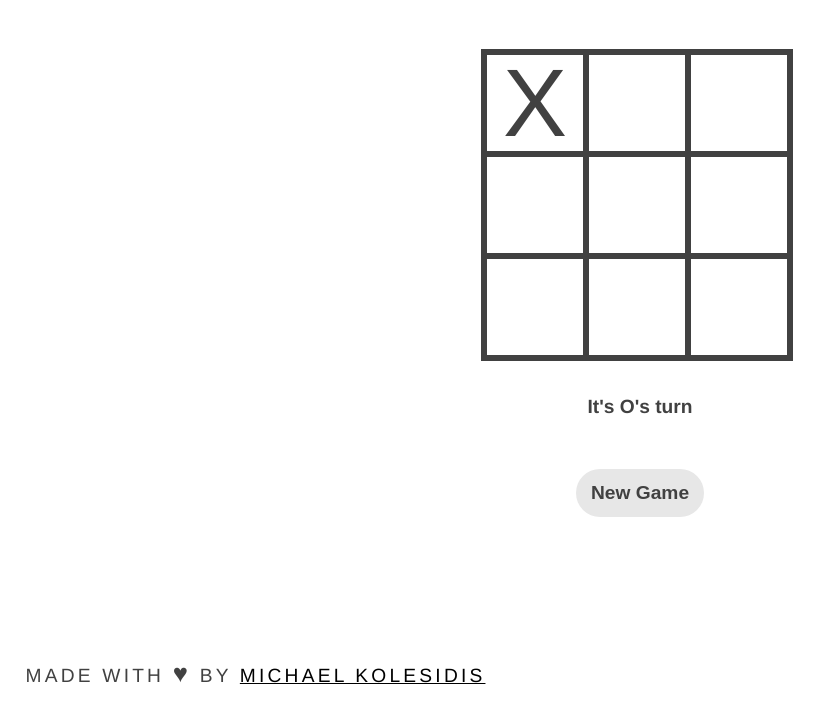
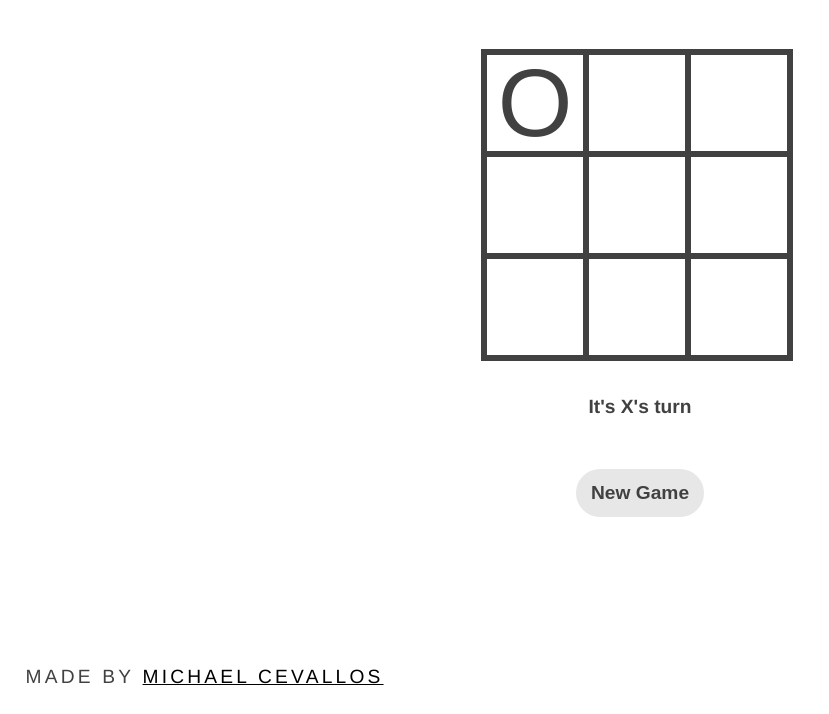
Before and after one commit to cop4808-spring-2023-fullstack-web/hw3-tic-tac-toe-js-mcevallos2020, a plain HTML site: page index.html in a window 1280 px wide. Both pictures are taken after a click on the element 535 px from the left and 188 px from the top of the page. Shown: the part 86-800 px from the top of the page, without its empty margins (0-829 px from the left). Drawn offline with Linux system fonts and the light colour scheme; files whose address does not match are found by name.

Commit message:
commit 2/11/2023 4:10 PM

```diff
--- a/index.html
+++ b/index.html
@@ -25,9 +25,9 @@
     <button class="restart">New Game</button>
 
     <footer>
-      <p>MADE WITH <span id="heart">♥</span> BY
-        <a href="https://github.com/michaelkolesidis/tic-tac-toe" target="_blank">
-        MICHAEL KOLESIDIS</a>
+      <p>MADE BY
+        <a href="https://github.com/cop4808-spring-2023-fullstack-web/hw3-tic-tac-toe-js-mcevallos2020" target="_blank">
+        MICHAEL CEVALLOS</a>
       </p>
     </footer>
 
--- a/scripts/tic-tac-toe.js
+++ b/script/tic-tac-toe.js
@@ -1,7 +1,8 @@
 const statusDisplay = document.querySelector('.status');
 
 let gameActive = true;
-let currentPlayer = "X";
+let players = ["X", "O"];
+let currentPlayer = players[Math.round(Math.random())];
 let gameState = ["", "", "", "", "", "", "", "", ""];
 
 const winningMessage = () => `Player ${currentPlayer} has won!`;
@@ -51,6 +52,9 @@ function handleResultValidation() {
         statusDisplay.innerHTML = winningMessage();
         gameActive = false;
         statusDisplay.style.color = "rgb(251,100,204)";
+        for(let j = 0; j <= 2; j++) {
+            gameState[winCondition[i][j]].style.color = "rgb(251,100,204)";
+        }
         return;
     }
 
@@ -79,7 +83,7 @@ function handleCellClick(clickedCellEvent) {
 
 function handleRestartGame() {
     gameActive = true;
-    currentPlayer = "X";
+    currentPlayer = players[Math.round(Math.random())];
     gameState = ["", "", "", "", "", "", "", "", ""];
     statusDisplay.style.color = "rgb(65, 65, 65)";
     statusDisplay.innerHTML = currentPlayerTurn();
```
Also changed, not shown: script/main.js (renamed from scripts/main.js).
